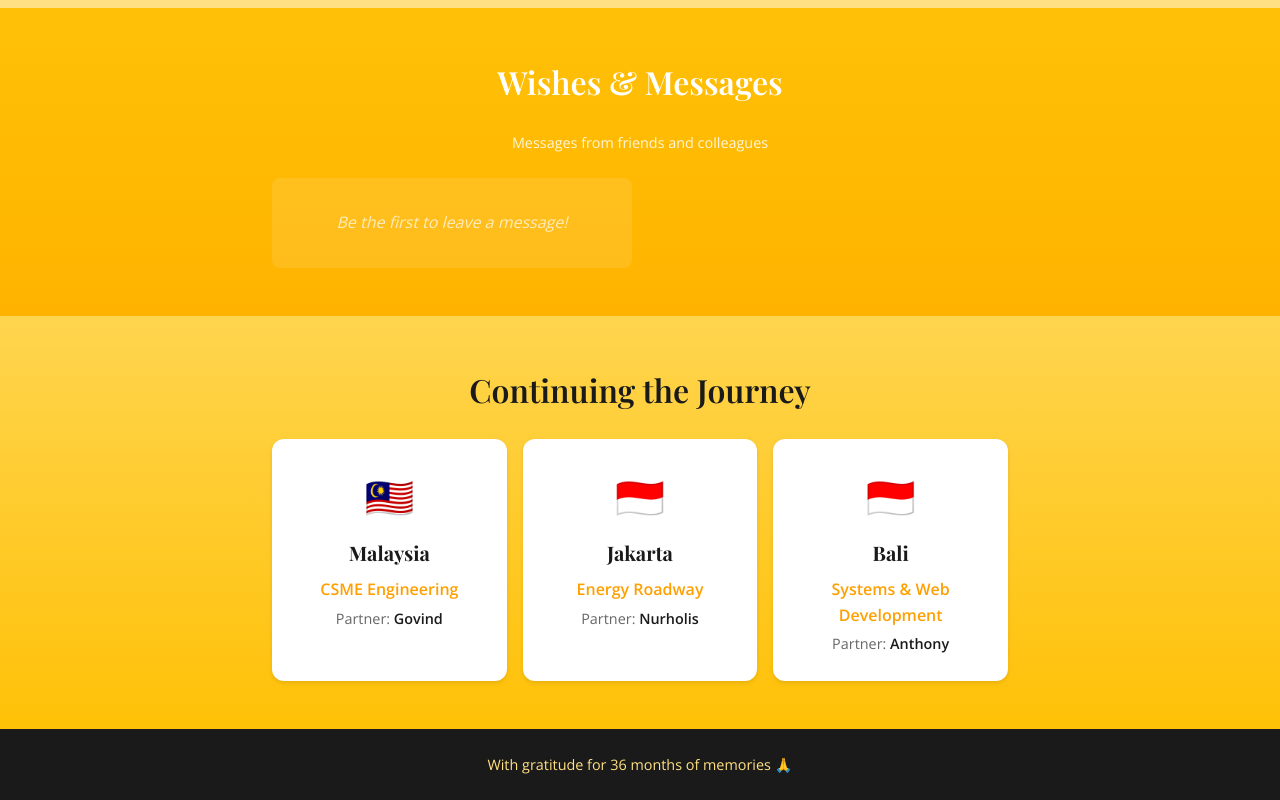
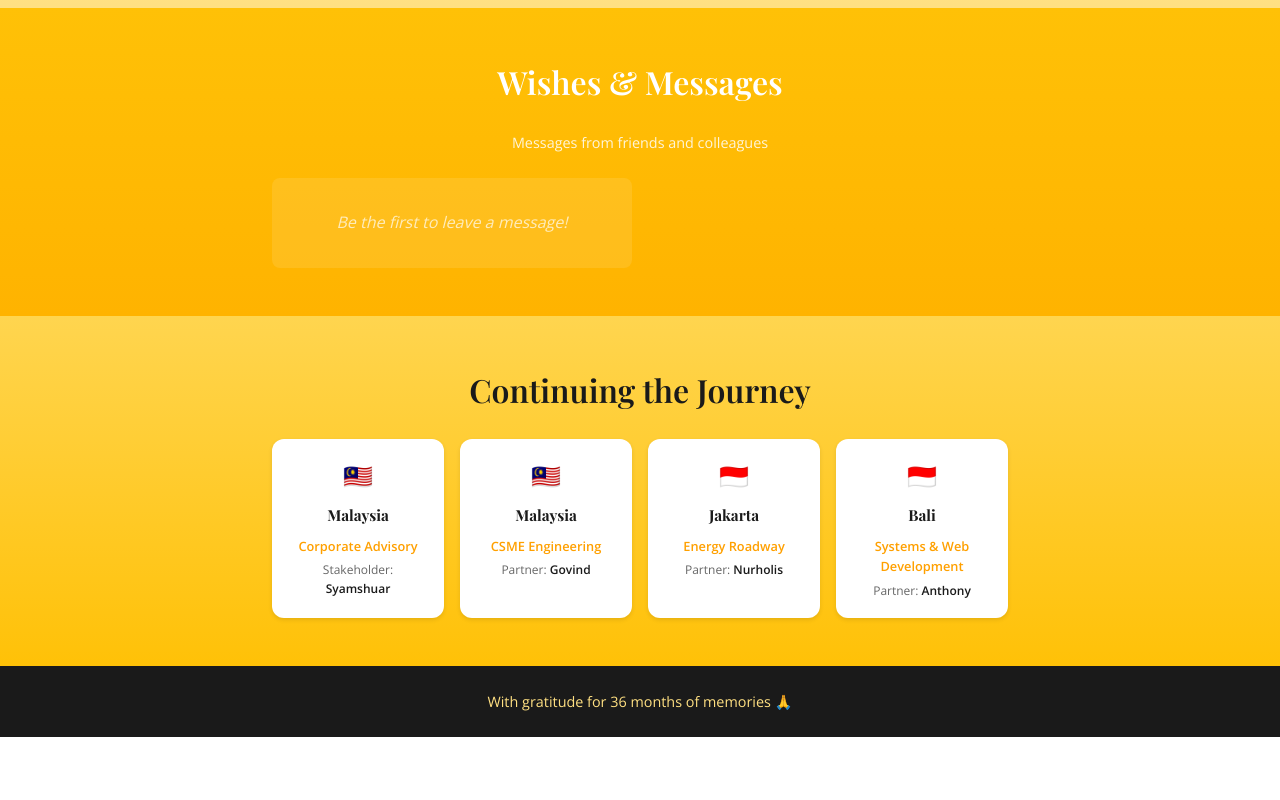
Before and after one commit to mohdazlanabas/temp_greenviro_engagement, a website: page index.html in a window 1280 px wide. Shown: the part 1408-2208 px from the top of the page. After the commit the page ends 2145 px from the top, so only its background shows below. Drawn offline with nearby package versions, Linux system fonts and the light colour scheme; no server answers.

Commit message:
Committed From Zsh At 07:57 AM, Monday, December 29, 2025

```diff
--- a/index.html
+++ b/index.html
@@ -74,11 +74,17 @@
             </div>
         </section>
 
-               <!-- Section 5: Partner Links -->
+        <!-- Section 5: Partner Links -->
         <section class="partner-links-section">
             <div class="container">
                 <h2>Continuing the Journey</h2>
                 <div class="partner-cards">
+                    <a href="https://greenviro.my" target="_blank" class="partner-card">
+                        <div class="partner-flag">🇲🇾</div>
+                        <h3>Malaysia</h3>
+                        <p class="partner-company">Corporate Advisory</p>
+                        <p class="partner-name">Stakeholder: <strong>Syamshuar</strong></p>
+                    </a>
                     <a href="https://agalchemyconsults.com/" target="_blank" class="partner-card">
                         <div class="partner-flag">🇲🇾</div>
                         <h3>Malaysia</h3>
--- a/src/styles.css
+++ b/src/styles.css
@@ -282,7 +282,7 @@ h2 {
 
 .partner-card {
     background: var(--white);
-    padding: var(--spacing-md);
+    padding: var(--spacing-sm);
     border-radius: var(--radius-lg);
     text-align: center;
     text-decoration: none;
@@ -299,25 +299,26 @@ h2 {
 }
 
 .partner-flag {
-    font-size: 2.5rem;
+    font-size: 1.5rem;
     margin-bottom: var(--spacing-xs);
 }
 
 .partner-card h3 {
     font-family: var(--font-heading);
-    font-size: 1.25rem;
+    font-size: 0.95rem;
     color: var(--dark);
     margin-bottom: var(--spacing-xs);
 }
 
 .partner-company {
     font-weight: 600;
+    font-size: 0.8rem;
     color: var(--gold-700);
     margin-bottom: 4px;
 }
 
 .partner-name {
-    font-size: 0.9rem;
+    font-size: 0.75rem;
     color: var(--text-muted);
 }
 
@@ -436,7 +437,7 @@ h2 {
     }
 
     .partner-cards {
-        grid-template-columns: repeat(3, 1fr);
+        grid-template-columns: repeat(4, 1fr);
     }
 
     .messages-container {
@@ -454,7 +455,7 @@ h2 {
     }
 
     .visitor-stats {
-        justify-content: flex-start;
+        justify-content: center;
     }
 
     .info-bar-footer {
```
